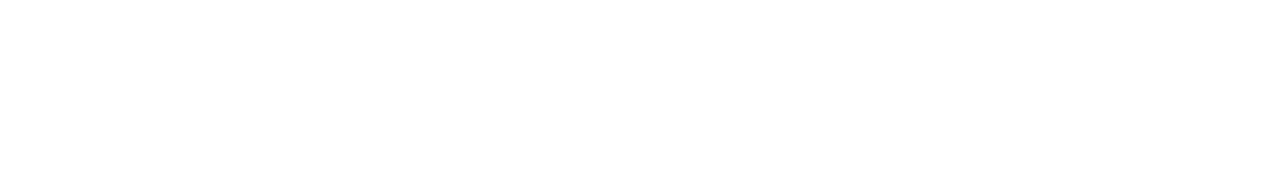
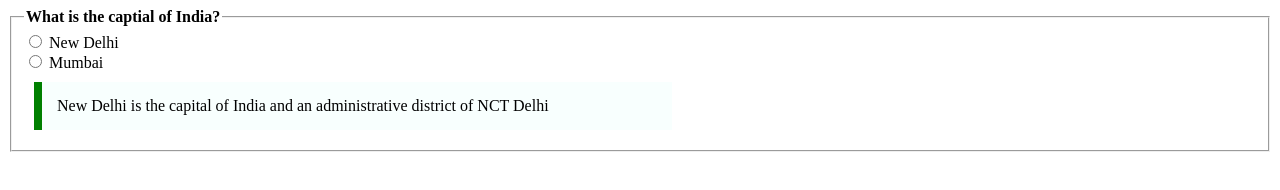
Before and after one commit to acciojob/trivia-sindhu-manga, a website: page main.html in a window 1280 px wide. Drawn offline with Linux system fonts and the light colour scheme.

Commit message:
created a submission

```diff
--- a/main.html
+++ b/main.html
@@ -8,6 +8,24 @@
 
 <body>
 	<!-- the entire body must be written by student -->
+	<form>
+		<fieldset>
+			<legend>
+				What is the captial of India?
+			</legend>
+			<label>
+				<input type="radio">
+                 New Delhi
+			</label>
+			<br>
+			<label>
+				<input type="radio">
+                 Mumbai
+			</label>
+			<blockquote>New Delhi is the capital of India and an administrative district of NCT Delhi</blockquote>
+
+		</fieldset>
+	</form>
     <script type="text/javascript" src="./script.js">
 </script>
 
--- a/styles.css
+++ b/styles.css
@@ -1,2 +1,13 @@
 
 /* Your CSS Code here. */
+legend{
+	font-weight:bold;
+}
+blockquote{
+	Max-width: 600px;
+	Margin : 10px;
+	Padding: 15px;
+	border-left: 8px solid green;
+	Background-color : #f8fffe;
+	Font-weight:lighten;
+}
```
